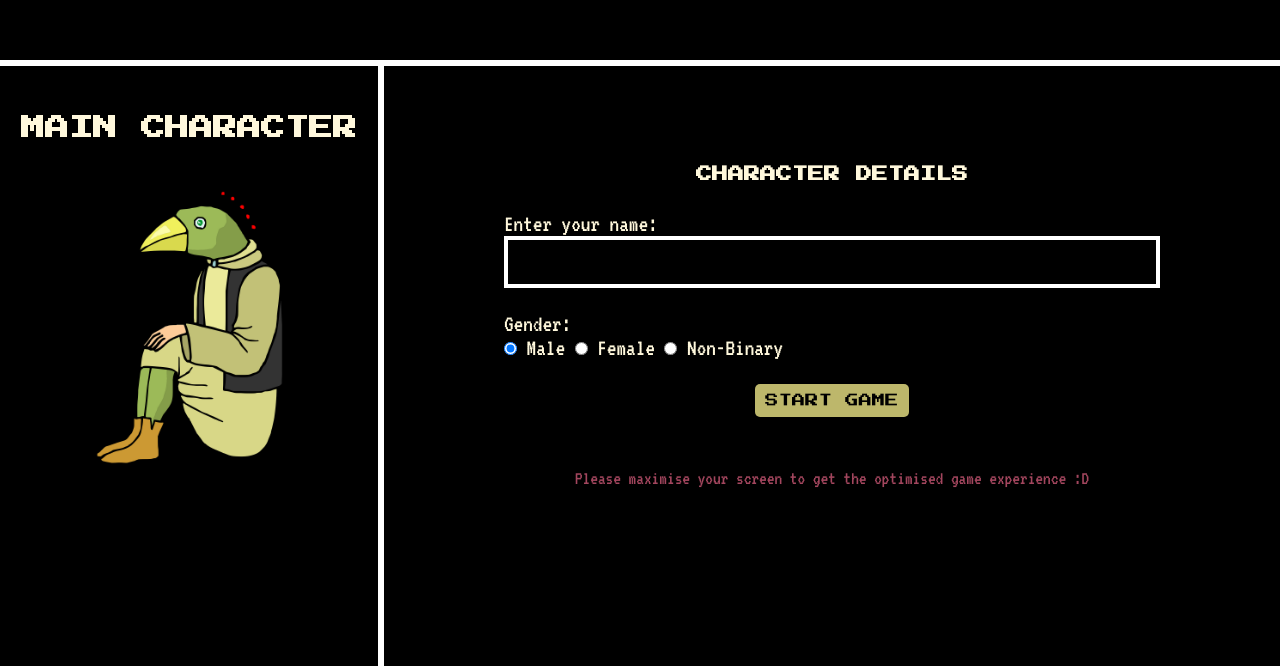
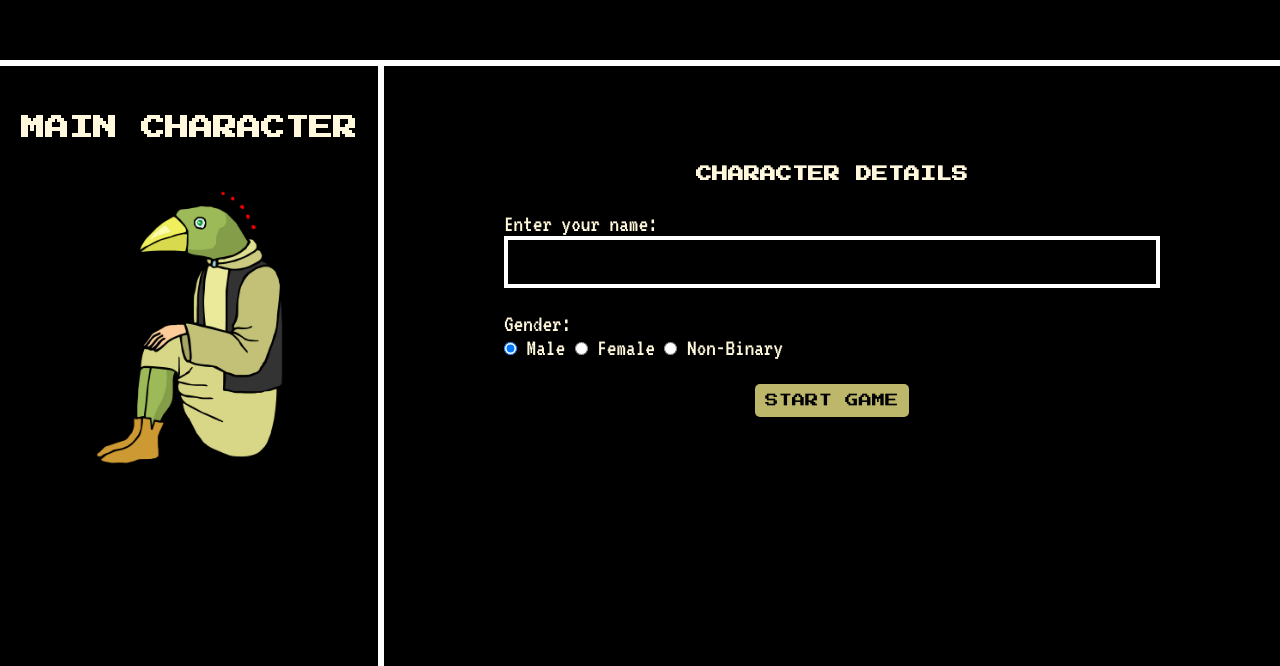
Before and after one commit to chemardes/escape-to-the-castle, a plain HTML site: page Code/index.html in a window 1280 px wide. Shown: the part 134-800 px from the top of the page. Drawn offline with Linux system fonts and the light colour scheme; a web font is replaced by a local one.

Commit message:
Update index.html

```diff
--- a/Code/index.html
+++ b/Code/index.html
@@ -37,7 +37,6 @@
                     </form>
                     <br>
                     <br>
-                    <p>Please maximise your screen to get the optimised game experience :D</p>
                 </div>
             </div>
         </div>
```
